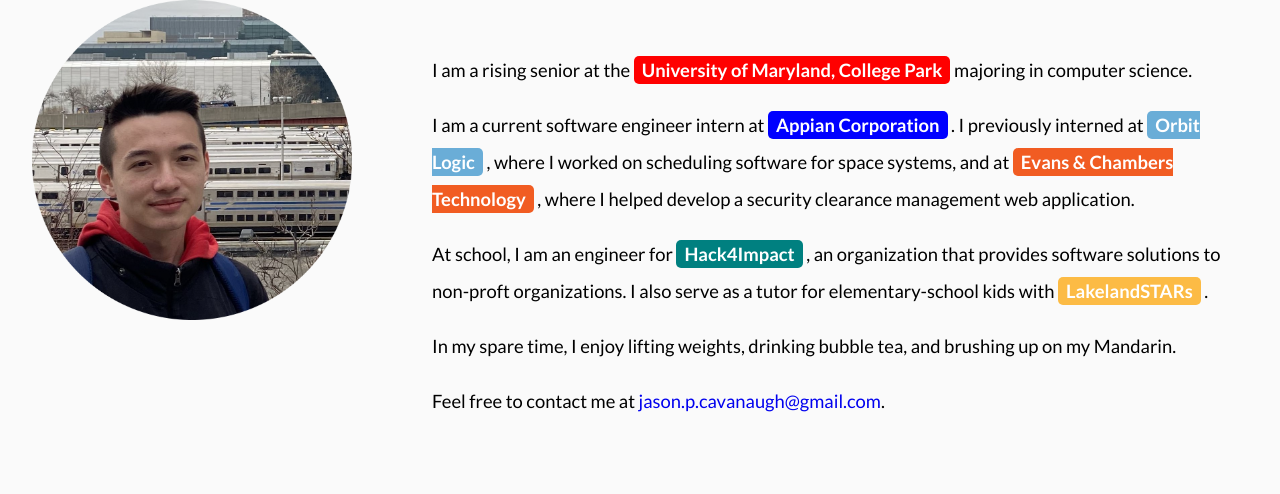
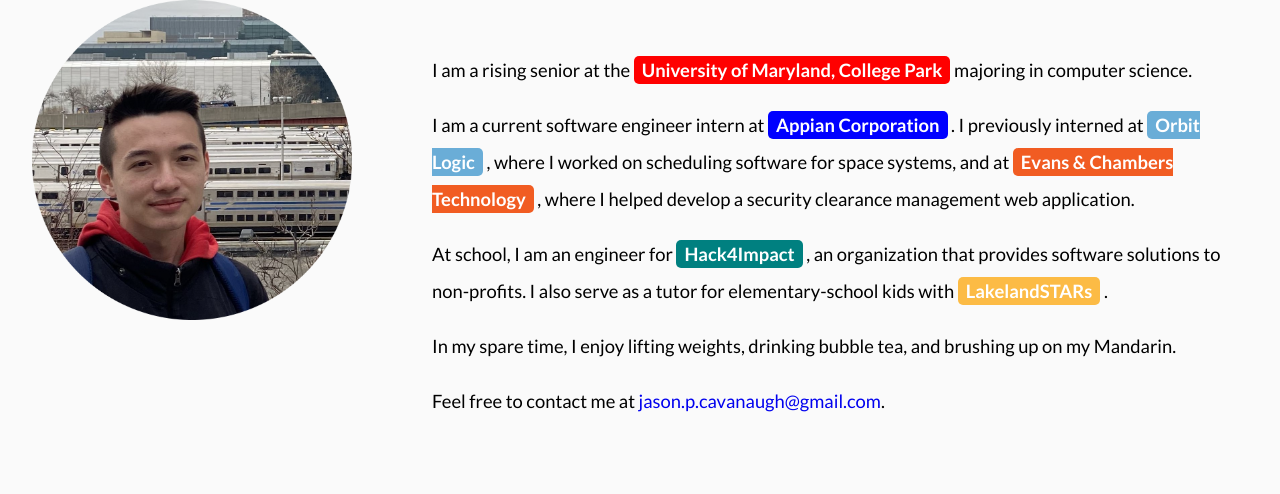
Before and after one commit to jasoncavanaugh/jasoncavanaugh.github.io, a plain HTML site: page index.html in a window 1280 px wide. Shown: the part 235-729 px from the top of the page. Drawn offline with Linux system fonts and the light colour scheme.

Commit message:
Fixed typos

```diff
--- a/index.html
+++ b/index.html
@@ -37,7 +37,7 @@
           I previously interned at <a target="_blank" href="http://www.orbitlogic.com/"><span class="label" style="background-color: #6aadd7">Orbit Logic</span></a> , where I worked on scheduling software for space systems, and
           at <a target="_blank" href="https://www.evanschambers.com/"><span class="label" style="background-color: #f15c22">Evans & Chambers Technology</span></a> , where I helped develop a security clearance management web application.
         </p>
-        <p>At school, I am an engineer for <a target="_blank" href="https://umd.hack4impact.org/"><span class="label" style="background-color: teal;">Hack4Impact</span></a> , an organization that provides software solutions to non-proft organizations.
+        <p>At school, I am an engineer for <a target="_blank" href="https://umd.hack4impact.org/"><span class="label" style="background-color: teal;">Hack4Impact</span></a> , an organization that provides software solutions to non-profits.
         I also serve as a tutor for elementary-school kids with <a target="_blank" href="https://scholars.umd.edu/student-organizations/lakeland-stars"><span class="label" style="background-color: #fcbb45">LakelandSTARs</span></a> .
         <p>
           In my spare time, I enjoy lifting weights, drinking bubble tea, and brushing up on my Mandarin.
```
